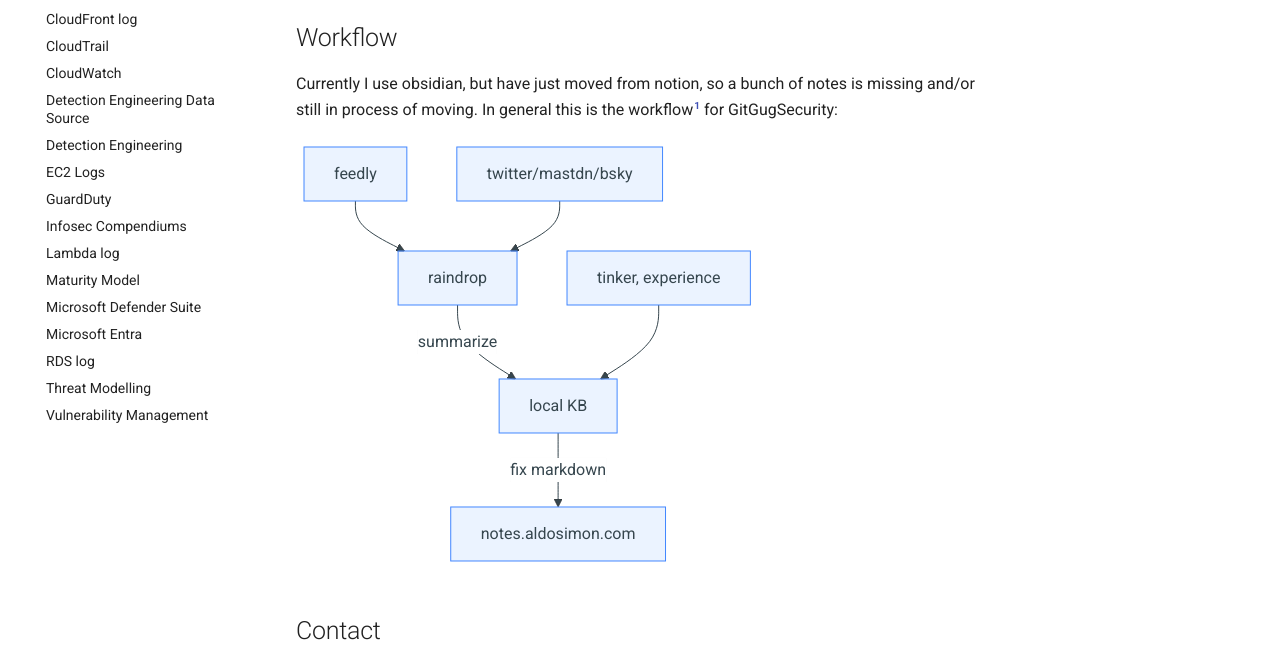
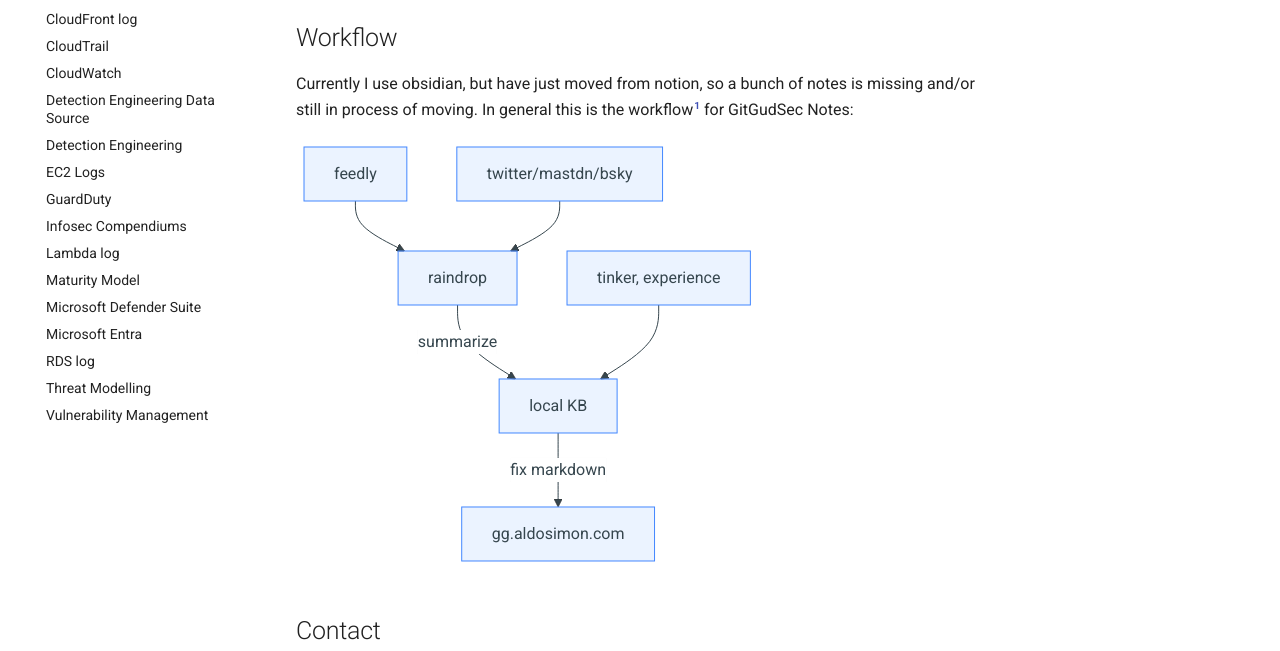
Before and after one commit to aldosimon/GitGudSecurity, an MkDocs documentation site: the page built from docs/index.md, in a window 1280 px wide and 1396 px high. Shown: the part 460-1111 px from the top of the window. Built offline with MkDocs 1.6.1 and Material for MkDocs 9.7.7, drawn with Linux system fonts in a browser that asks for light colours.

Commit message:
edit cname and index.md

````diff
--- a/docs/index.md
+++ b/docs/index.md
@@ -10,7 +10,7 @@ These issues, in due time, will be fixed - but my take a while since this is a s
 
 ## Workflow
 
-Currently I use obsidian, but have just moved from notion, so a bunch of notes is missing and/or still in process of moving. In general this is the workflow[^1] for GitGugSecurity:
+Currently I use obsidian, but have just moved from notion, so a bunch of notes is missing and/or still in process of moving. In general this is the workflow[^1] for GitGudSec Notes:
 
 ```mermaid
 graph TD
````
Also changed, not shown: other parts of docs/index.md (+1 -1 lines), 1 other file.
